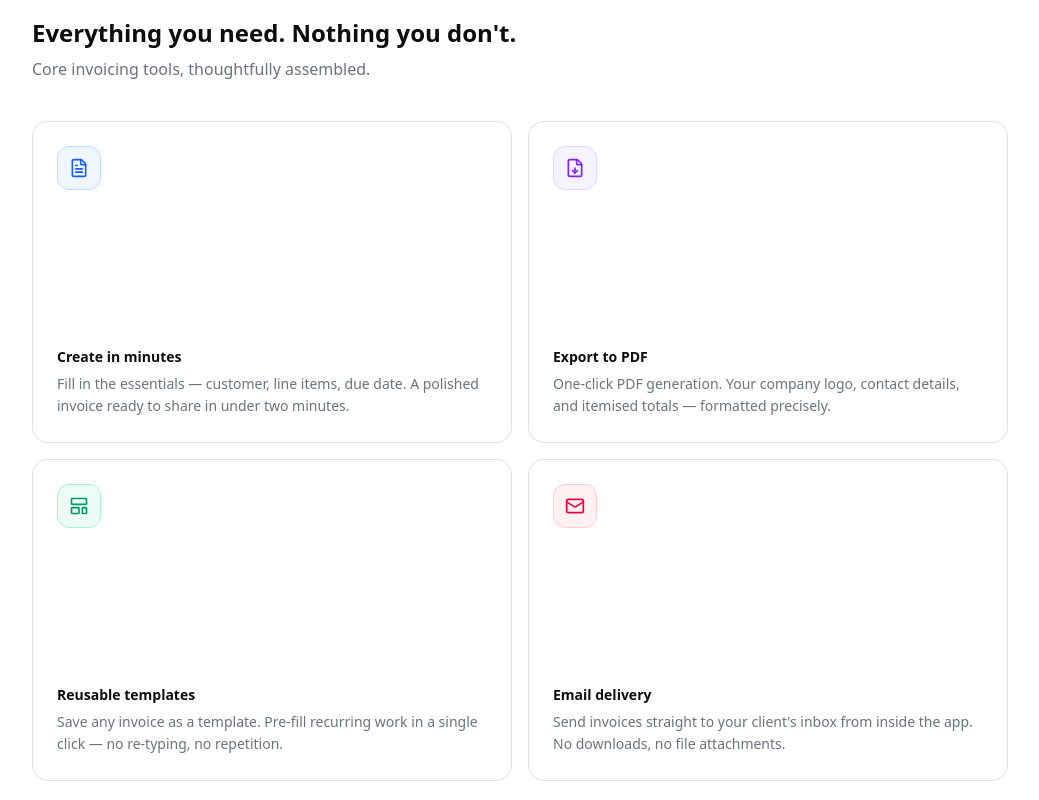
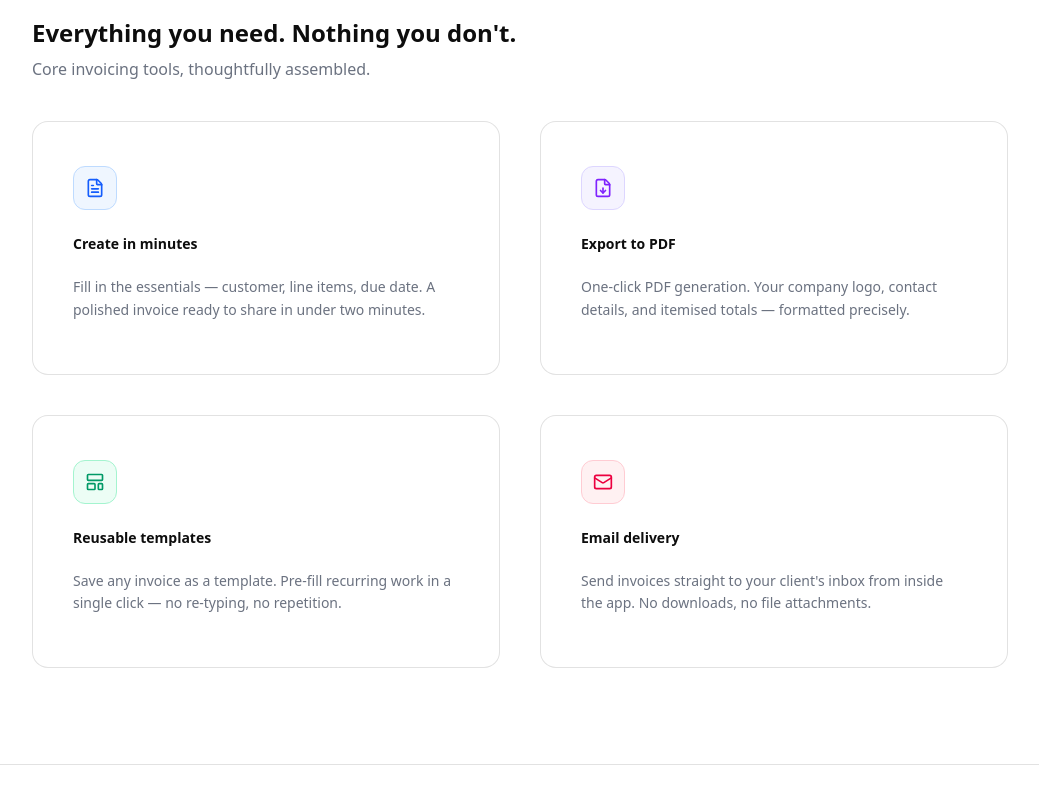
Before and after one commit to codejagaban/invoice-generator, a Next.js app: page / in a window 1280 px wide. Shown: the part 920-1720 px from the top of the page, without its empty margins (120-1159 px from the left). Built offline with nearby package versions, Linux system fonts and the light colour scheme.

Commit message:
feat: update invoice preview layout with improved spacing and animation adjustments

```diff
--- a/app/page.tsx
+++ b/app/page.tsx
@@ -99,7 +99,7 @@ function InvoicePreview() {
 
       {/* Rotated back card (depth effect) */}
       <div
-        className="absolute z-0 h-[268px] w-72 rounded-2xl border border-(--border) bg-(--surface-raised)"
+        className="absolute z-0 h-67 w-72 rounded-2xl border border-(--border) bg-(--surface-raised)"
         style={{
           transform: "rotate(4deg) translateY(6px)",
           animation: "invoice-float 4s ease-in-out 0.4s infinite",
@@ -140,7 +140,9 @@ function InvoicePreview() {
           <p className="text-sm font-semibold text-black dark:text-white">
             Bright Digital Ltd
           </p>
-          <p className="text-[11px] text-(--muted)">billing@brightdigital.com</p>
+          <p className="text-[11px] text-(--muted)">
+            billing@brightdigital.com
+          </p>
         </div>
 
         {/* Line items */}
@@ -160,7 +162,9 @@ function InvoicePreview() {
 
         {/* Total */}
         <div className="flex items-center justify-between border-t border-(--border) pt-3">
-          <span className="text-xs font-semibold text-(--muted)">Total due</span>
+          <span className="text-xs font-semibold text-(--muted)">
+            Total due
+          </span>
           <span className="text-base font-bold text-black dark:text-white">
             £4,200.00
           </span>
@@ -274,9 +278,12 @@ export default function Home() {
             Core invoicing tools, thoughtfully assembled.
           </p>
 
-          <div className="mt-10 grid grid-cols-1 gap-4 sm:grid-cols-2">
+          <div className="mt-10 grid grid-cols-1 gap-10 sm:grid-cols-2">
             {features.map((feature) => (
-              <div key={feature.title} className="group relative transition-transform duration-300 hover:-translate-y-0.5">
+              <div
+                key={feature.title}
+                className="group relative transition-transform  duration-300 hover:-translate-y-0.5"
+              >
                 {/* 1px border wrapper — clips the rotating beam */}
                 <div className="relative overflow-hidden rounded-2xl p-px">
                   {/* Static border background */}
@@ -284,40 +291,39 @@ export default function Home() {
 
                   {/* Rotating beam — fades in on hover */}
                   <div
-                    className="pointer-events-none absolute opacity-0 transition-opacity duration-500 group-hover:opacity-100"
+                    className="pointer-events-none absolute opacity-0 transition-opacity duration-500 group-hover:opacity-100 "
                     style={{
                       width: "200%",
                       height: "200%",
                       top: "-50%",
                       left: "-50%",
                       animation: "border-rotate 2.5s linear infinite",
-                      background: `conic-gradient(transparent 340deg, ${feature.beamColor} 352deg, ${feature.beamColor} 358deg, transparent 360deg)`,
+                      background: `conic-gradient(transparent 240deg, ${feature.beamColor} 290deg, ${feature.beamColor} 345deg, transparent 360deg)`,
                     }}
                   />
 
                   {/* Card content */}
-                  <div className="relative z-10 flex min-h-80 flex-col overflow-hidden rounded-[15px] bg-white p-6 dark:bg-black">
+                  <div className="relative z-10 overflow-hidden rounded-[15px] bg-white dark:bg-black px-10 py-5">
                     {/* Inner corner glow blob */}
                     <div
                       className={`pointer-events-none absolute -bottom-8 -right-8 h-28 w-28 rounded-full blur-2xl transition-opacity duration-500 opacity-0 group-hover:opacity-20 ${feature.glow}`}
                     />
 
-                    {/* Icon — pinned to top */}
-                    <div
-                      className={`inline-flex h-11 w-11 items-center justify-center rounded-xl border ${feature.iconBorder} ${feature.iconBg} ${feature.iconColor} self-start`}
-                    >
-                      <feature.icon className="h-5 w-5" />
+                    {/* Icon */}
+                    <div className="pt-6 pb-4">
+                      <div
+                        className={`inline-flex h-11 w-11 items-center justify-center rounded-xl border ${feature.iconBorder} ${feature.iconBg} ${feature.iconColor}`}
+                      >
+                        <feature.icon className="h-5 w-5" />
+                      </div>
                     </div>
 
-                    {/* Spacer pushes text to the bottom */}
-                    <div className="flex-1" />
-
-                    {/* Text — anchored to bottom */}
-                    <div>
-                      <h3 className="text-sm font-semibold text-black dark:text-white">
+                    {/* Text */}
+                    <div className="pb-6">
+                      <h3 className="text-sm font-semibold text-black dark:text-white py-2">
                         {feature.title}
                       </h3>
-                      <p className="mt-1.5 text-sm leading-relaxed text-(--muted)">
+                      <p className="mt-1.5 text-sm leading-relaxed text-(--muted) py-2">
                         {feature.description}
                       </p>
                     </div>
```
